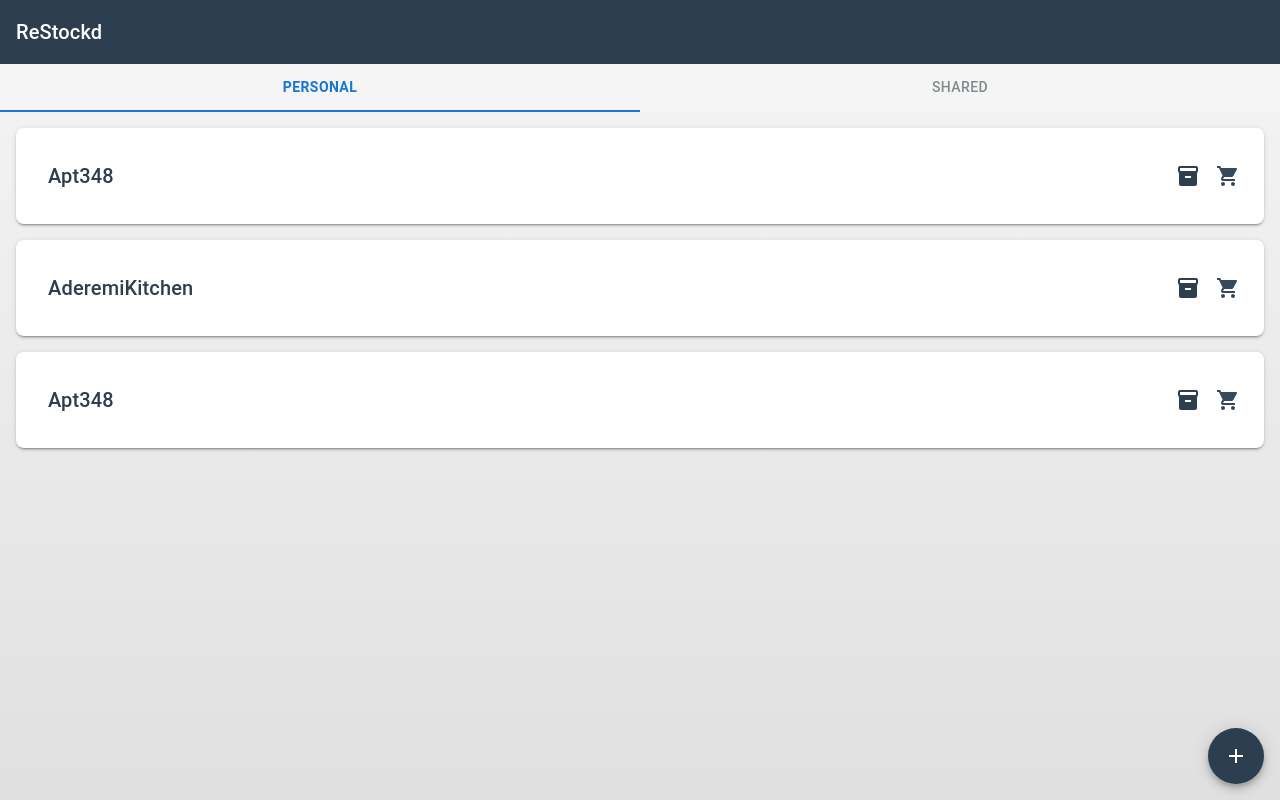
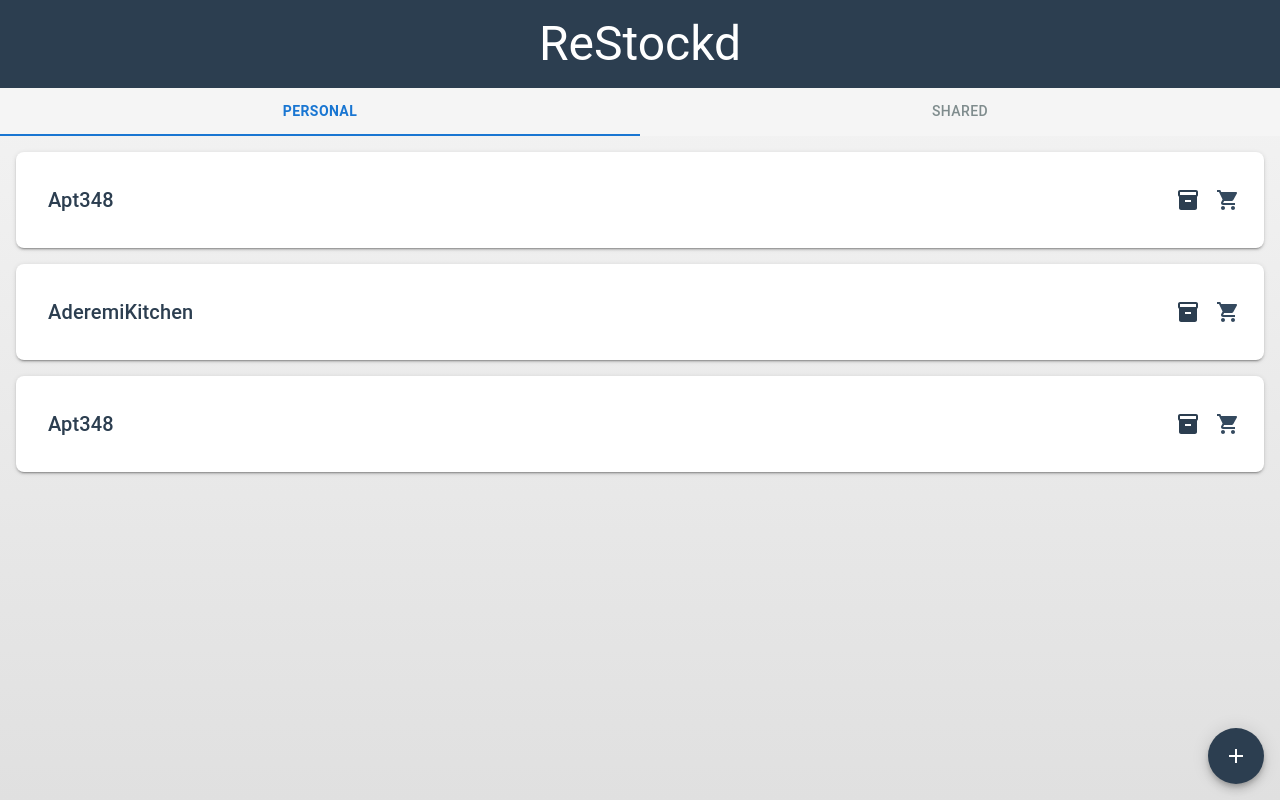
Before and after one commit to DannyFabs/PantryTracker, a Next.js app in the folder pantry-tracker/: page /Home in a window 1280 px wide. Built offline with nearby package versions, Linux system fonts and the light colour scheme.

Commit message:
minor ui addition

```diff
--- a/pantry-tracker/app/Home/HomePage.js
+++ b/pantry-tracker/app/Home/HomePage.js
@@ -1,5 +1,5 @@
 "use client"// client component
-import { AppBar,Tabs,Tab,Box,Typography,Card,CardContent,IconButton,Fab} from "@mui/material";
+import { AppBar,Toolbar,Tabs,Tab,Box,Typography,Card,CardContent,IconButton,Fab} from "@mui/material";
 import Inventory2Icon from "@mui/icons-material/Inventory2";
 import ShoppingCartIcon from "@mui/icons-material/ShoppingCart";
 import AddIcon from "@mui/icons-material/Add";
@@ -373,9 +373,11 @@ export default function HomePage(){
     <Box sx={{ height: "100vh", display: "flex", flexDirection: "column", background: "linear-gradient(180deg, #F5F5F5, #E0E0E0)" }}>
       {/* AppBar */}
       <AppBar position="static" sx={{ backgroundColor: "#2C3E50" }}>
-        <Typography variant="h6" sx={{ p: 2 }}>
-          ReStockd
-        </Typography>
+        <Toolbar sx= {{ display:"flex", justifyContent: "center"}}>
+          <Typography variant="h3" sx={{ p: 2 }}>
+            ReStockd
+          </Typography>
+        </Toolbar>
       </AppBar>
 
       {/* Tabs */}
```
